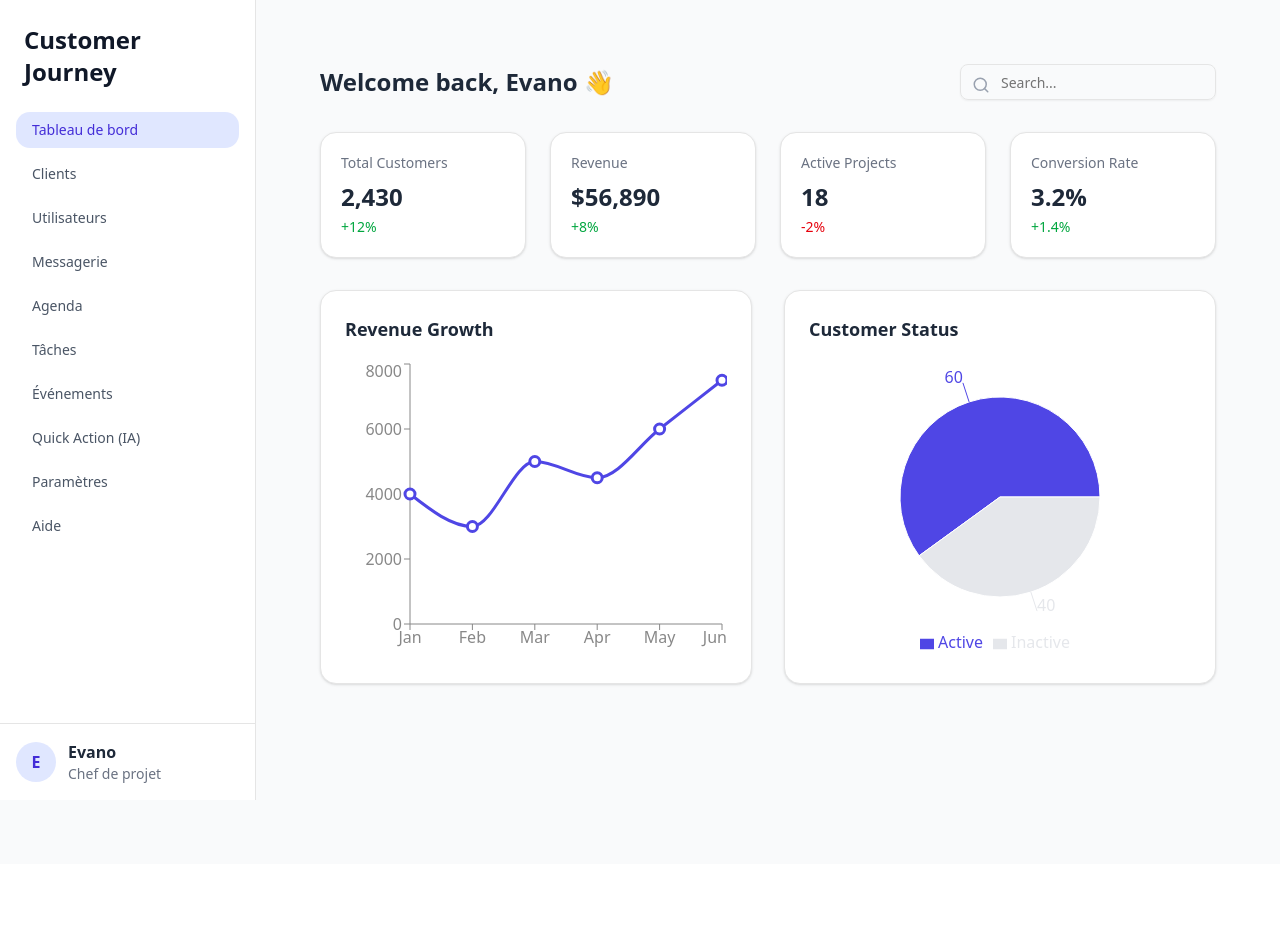
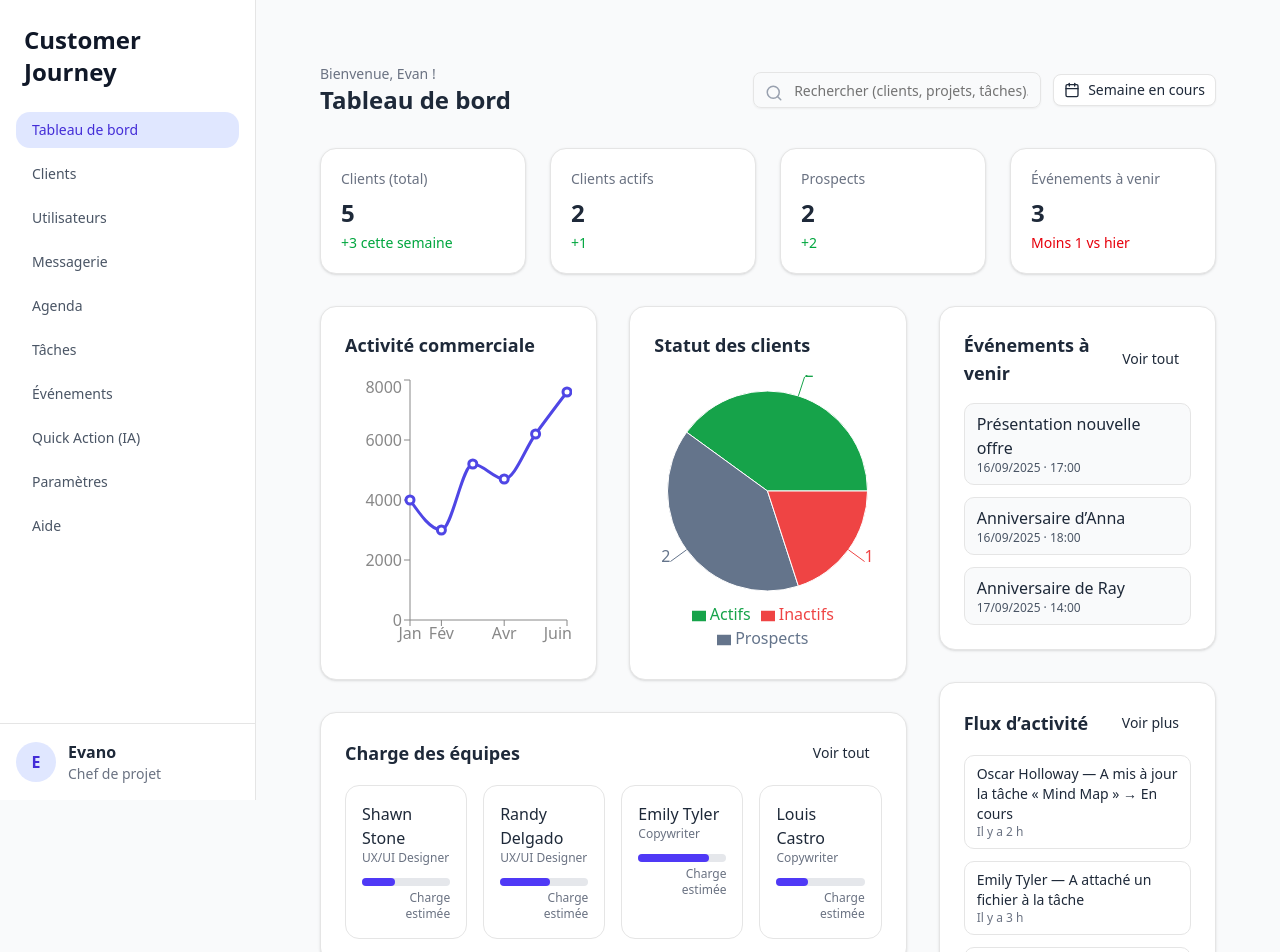
Before and after one commit to ismailAchibat/customer-journey, a Next.js app: page /dashboard in a window 1280 px wide. Shown: the top 952 px of the page. Before the commit the page ends 864 px from the top, so only its background shows below. Built offline with nearby package versions, Linux system fonts and the light colour scheme.

Commit message:
Dashboard mise à jour

```diff
--- a/app/dashboard/page.tsx
+++ b/app/dashboard/page.tsx
@@ -1,7 +1,7 @@
 "use client";
 
-import { useState } from "react";
-import { Search, ChevronDown } from "lucide-react";
+import { useMemo, useState } from "react";
+import { Search, Calendar as CalIcon } from "lucide-react";
 import { Button } from "@/components/ui/button";
 import { Input } from "@/components/ui/input";
 import {
@@ -17,96 +17,140 @@ import {
   Legend,
 } from "recharts";
 
+/* ---------------------------------------------
+   MOCKS alignés avec la base
+----------------------------------------------*/
+// Clients (status: prospect | actif | inactif)
+const CLIENTS = [
+  { id: "CL-001", status: "actif" },
+  { id: "CL-002", status: "prospect" },
+  { id: "CL-003", status: "inactif" },
+  { id: "CL-004", status: "actif" },
+  { id: "CL-005", status: "prospect" },
+] as const;
+
+// Users
+const USERS = [
+  { id: "U-001", displayName: "Shawn Stone", team_role: "UX/UI Designer" },
+  { id: "U-002", displayName: "Randy Delgado", team_role: "UX/UI Designer" },
+  { id: "U-003", displayName: "Emily Tyler", team_role: "Copywriter" },
+  { id: "U-004", displayName: "Louis Castro", team_role: "Copywriter" },
+];
+
+// Calendar
+const EVENTS = [
+  { id: "EV-001", subject: "Présentation nouvelle offre", date: "2025-09-16", time: "17:00" },
+  { id: "EV-002", subject: "Anniversaire d’Anna", date: "2025-09-16", time: "18:00" },
+  { id: "EV-003", subject: "Anniversaire de Ray", date: "2025-09-17", time: "14:00" },
+];
+
+// Chat / Activity
+const ACTIVITY = [
+  { id: "A1", who: "Oscar Holloway", text: "A mis à jour la tâche « Mind Map » → En cours", when: "Il y a 2 h" },
+  { id: "A2", who: "Emily Tyler", text: "A attaché un fichier à la tâche", when: "Il y a 3 h" },
+  { id: "A3", who: "Emily Tyler", text: "A changé le statut de « Mind Map » → Terminé", when: "Hier" },
+];
+
+/* --------------------------------------------- */
+
 export default function Dashboard() {
   const [search, setSearch] = useState("");
 
-  // Exemple de données de chart
+  // Exemples de KPIs (dérivés des mocks)
+  const totalClients = CLIENTS.length;
+  const actifs = CLIENTS.filter((c) => c.status === "actif").length;
+  const prospects = CLIENTS.filter((c) => c.status === "prospect").length;
+
+  // Courbe: pipeline / revenus (exemple)
   const revenueData = [
-    { month: "Jan", revenue: 4000 },
-    { month: "Feb", revenue: 3000 },
-    { month: "Mar", revenue: 5000 },
-    { month: "Apr", revenue: 4500 },
-    { month: "May", revenue: 6000 },
-    { month: "Jun", revenue: 7500 },
+    { month: "Jan", amount: 4000 },
+    { month: "Fév", amount: 3000 },
+    { month: "Mar", amount: 5200 },
+    { month: "Avr", amount: 4700 },
+    { month: "Mai", amount: 6200 },
+    { month: "Juin", amount: 7600 },
   ];
 
-  const customerStatusData = [
-    { name: "Active", value: 60 },
-    { name: "Inactive", value: 40 },
-  ];
+  // Pie: statut des clients
+  const customerStatusData = useMemo(
+    () => [
+      { name: "Actifs", value: actifs },
+      { name: "Prospects", value: prospects },
+      { name: "Inactifs", value: totalClients - actifs - prospects },
+    ],
+    [actifs, prospects, totalClients]
+  );
 
-  const COLORS = ["#4F46E5", "#E5E7EB"];
+  const COLORS = ["#16A34A", "#64748B", "#EF4444"]; // green, slate, red
 
   return (
     <div className="flex min-h-screen bg-gray-50 text-gray-800">
-
-
-      {/* Main */}
+      {/* Contenu principal */}
       <main className="flex-1 p-8">
         {/* Header */}
-        <div className="flex justify-between items-center mb-8">
-          <h1 className="text-2xl font-semibold">
-            Welcome back, Evano 👋
-          </h1>
+        <div className="mb-8 flex items-center justify-between">
+          <div>
+            <p className="text-sm text-gray-500">Bienvenue, Evan !</p>
+            <h1 className="text-2xl font-semibold">Tableau de bord</h1>
+          </div>
 
-          <div className="relative w-64">
+          <div className="flex items-center gap-3">
+            <div className="relative w-72">
               <Search className="absolute left-3 top-3 text-gray-400" size={18} />
               <Input
                 type="text"
-              placeholder="Search..."
+                placeholder="Rechercher (clients, projets, tâches)…"
                 value={search}
                 onChange={(e) => setSearch(e.target.value)}
                 className="pl-10"
               />
             </div>
+            <Button variant="outline" size="sm" className="gap-2">
+              <CalIcon className="h-4 w-4" />
+              Semaine en cours
+            </Button>
+          </div>
         </div>
 
-        {/* Top cards */}
-        <div className="grid grid-cols-1 sm:grid-cols-2 lg:grid-cols-4 gap-6 mb-8">
-          <StatCard title="Total Customers" value="2,430" change="+12%" />
-          <StatCard title="Revenue" value="$56,890" change="+8%" />
-          <StatCard title="Active Projects" value="18" change="-2%" />
-          <StatCard title="Conversion Rate" value="3.2%" change="+1.4%" />
+        {/* KPIs */}
+        <div className="mb-8 grid grid-cols-1 gap-6 sm:grid-cols-2 lg:grid-cols-4">
+          <StatCard title="Clients (total)" value={String(totalClients)} change="+3 cette semaine" />
+          <StatCard title="Clients actifs" value={String(actifs)} change="+1" />
+          <StatCard title="Prospects" value={String(prospects)} change="+2" />
+          <StatCard title="Événements à venir" value={String(EVENTS.length)} change="Moins 1 vs hier" />
         </div>
 
-        {/* Charts section */}
-        <div className="grid grid-cols-1 lg:grid-cols-2 gap-8">
-          {/* Revenue line chart */}
-          <div className="bg-white rounded-2xl p-6 shadow-sm border">
-            <h2 className="font-semibold text-lg mb-4">Revenue Growth</h2>
-            <ResponsiveContainer width="100%" height={300}>
+        {/* Charts + colonnes droites comme sur la maquette */}
+        <div className="grid grid-cols-1 gap-8 xl:grid-cols-3">
+          {/* Colonne charts (x2) */}
+          <div className="xl:col-span-2 grid grid-cols-1 gap-8 lg:grid-cols-2">
+            {/* Courbe */}
+            <div className="rounded-2xl border bg-white p-6 shadow-sm">
+              <h2 className="mb-4 text-lg font-semibold">Activité commerciale</h2>
+              <ResponsiveContainer width="100%" height={280}>
                 <LineChart data={revenueData}>
                   <XAxis dataKey="month" stroke="#888" />
                   <YAxis stroke="#888" />
                   <Tooltip />
                   <Line
                     type="monotone"
-                  dataKey="revenue"
+                    dataKey="amount"
                     stroke="#4F46E5"
                     strokeWidth={3}
-                  dot={{ r: 5 }}
+                    dot={{ r: 4 }}
                   />
                 </LineChart>
               </ResponsiveContainer>
             </div>
 
-          {/* Pie chart */}
-          <div className="bg-white rounded-2xl p-6 shadow-sm border">
-            <h2 className="font-semibold text-lg mb-4">Customer Status</h2>
-            <ResponsiveContainer width="100%" height={300}>
+            {/* Camembert */}
+            <div className="rounded-2xl border bg-white p-6 shadow-sm">
+              <h2 className="mb-4 text-lg font-semibold">Statut des clients</h2>
+              <ResponsiveContainer width="100%" height={280}>
                 <PieChart>
-                <Pie
-                  data={customerStatusData}
-                  dataKey="value"
-                  nameKey="name"
-                  outerRadius={100}
-                  label
-                >
-                  {customerStatusData.map((entry, index) => (
-                    <Cell
-                      key={`cell-${index}`}
-                      fill={COLORS[index % COLORS.length]}
-                    />
+                  <Pie data={customerStatusData} dataKey="value" nameKey="name" outerRadius={100} label>
+                    {customerStatusData.map((_, i) => (
+                      <Cell key={i} fill={COLORS[i % COLORS.length]} />
                     ))}
                   </Pie>
                   <Tooltip />
@@ -114,30 +158,95 @@ export default function Dashboard() {
                 </PieChart>
               </ResponsiveContainer>
             </div>
+
+            {/* Workload (cartes membres) */}
+            <div className="rounded-2xl border bg-white p-6 shadow-sm lg:col-span-2">
+              <div className="mb-4 flex items-center justify-between">
+                <h2 className="text-lg font-semibold">Charge des équipes</h2>
+                <Button variant="ghost" size="sm">Voir tout</Button>
+              </div>
+              <div className="grid grid-cols-2 gap-4 md:grid-cols-4">
+                {USERS.map((u) => (
+                  <div key={u.id} className="rounded-xl border p-4">
+                    <div className="font-medium">{u.displayName}</div>
+                    <div className="text-xs text-gray-500">{u.team_role}</div>
+                    <div className="mt-3 h-2 w-full rounded-full bg-gray-200">
+                      <div className="h-2 rounded-full bg-indigo-600" style={{ width: `${30 + Math.random() * 60}%` }} />
+                    </div>
+                    <div className="mt-1 text-right text-xs text-gray-500">Charge estimée</div>
+                  </div>
+                ))}
+              </div>
+            </div>
+
+            {/* Projets (liste compacte – style Woorkroom) */}
+            <div className="rounded-2xl border bg-white p-6 shadow-sm lg:col-span-2">
+              <div className="mb-4 flex items-center justify-between">
+                <h2 className="text-lg font-semibold">Projets</h2>
+                <Button variant="ghost" size="sm">Voir tout</Button>
+              </div>
+              <ul className="divide-y">
+                {[
+                  { id: "PRJ001265", name: "Medical App (iOS native)", tasks: 34, active: 13 },
+                  { id: "PRJ001221", name: "Food Delivery Service", tasks: 50, active: 24 },
+                  { id: "PRJ001260", name: "Food Delivery Service", tasks: 23, active: 20 },
+                ].map((p) => (
+                  <li key={p.id} className="flex items-center justify-between py-3">
+                    <div className="min-w-0">
+                      <div className="truncate font-medium">{p.name}</div>
+                      <div className="text-xs text-gray-500">ID {p.id}</div>
+                    </div>
+                    <div className="text-right text-sm text-gray-600">
+                      <div>Toutes les tâches: <span className="font-medium text-gray-900">{p.tasks}</span></div>
+                      <div>Tâches actives: <span className="font-medium text-gray-900">{p.active}</span></div>
+                    </div>
+                  </li>
+                ))}
+              </ul>
+            </div>
+          </div>
+
+          {/* Colonne droite : événements + activité */}
+          <div className="flex flex-col gap-8">
+            {/* Événements à venir */}
+            <div className="rounded-2xl border bg-white p-6 shadow-sm">
+              <div className="mb-4 flex items-center justify-between">
+                <h2 className="text-lg font-semibold">Événements à venir</h2>
+                <Button variant="ghost" size="sm">Voir tout</Button>
+              </div>
+              <ul className="space-y-3">
+                {EVENTS.map((e) => (
+                  <li key={e.id} className="rounded-lg border bg-gray-50 px-3 py-2">
+                    <div className="font-medium">{e.subject}</div>
+                    <div className="text-xs text-gray-600">
+                      {new Date(e.date).toLocaleDateString("fr-FR")} · {e.time}
+                    </div>
+                  </li>
+                ))}
+              </ul>
+            </div>
+
+            {/* Flux d’activité */}
+            <div className="rounded-2xl border bg-white p-6 shadow-sm">
+              <div className="mb-4 flex items-center justify-between">
+                <h2 className="text-lg font-semibold">Flux d’activité</h2>
+                <Button variant="ghost" size="sm">Voir plus</Button>
+              </div>
+              <ul className="space-y-3">
+                {ACTIVITY.map((a) => (
+                  <li key={a.id} className="rounded-lg border px-3 py-2">
+                    <div className="text-sm">
+                      <span className="font-medium">{a.who}</span> — {a.text}
+                    </div>
+                    <div className="text-xs text-gray-500">{a.when}</div>
+                  </li>
+                ))}
+              </ul>
+            </div>
+          </div>
         </div>
       </main>
     </div>
-  );
-}
-
-/* ----- Sidebar Item Component ----- */
-function SidebarItem({
-  label,
-  active = false,
-}: {
-  label: string;
-  active?: boolean;
-}) {
-  return (
-    <button
-      className={`flex w-full px-4 py-2 rounded-xl text-sm font-medium transition ${
-        active
-          ? "bg-indigo-100 text-indigo-700"
-          : "text-gray-600 hover:bg-gray-100"
-      }`}
-    >
-      {label}
-    </button>
   );
 }
 
@@ -151,16 +260,12 @@ function StatCard({
   value: string;
   change: string;
 }) {
-  const positive = change.startsWith("+");
+  const positive = change.trim().startsWith("+");
   return (
-    <div className="bg-white border rounded-2xl p-5 shadow-sm">
+    <div className="rounded-2xl border bg-white p-5 shadow-sm">
       <p className="text-sm text-gray-500">{title}</p>
-      <h3 className="text-2xl font-semibold mt-2">{value}</h3>
-      <p
-        className={`text-sm mt-1 ${
-          positive ? "text-green-600" : "text-red-600"
-        }`}
-      >
+      <h3 className="mt-2 text-2xl font-semibold">{value}</h3>
+      <p className={`mt-1 text-sm ${positive ? "text-green-600" : "text-red-600"}`}>
         {change}
       </p>
     </div>
--- a/components/shared/sidebar.tsx
+++ b/components/shared/sidebar.tsx
@@ -16,7 +16,7 @@ const Sidebar = () => {
     { label: "Agenda", path: "/agenda" },
     { label: "Tâches", path: "/tasks" },
     { label: "Événements", path: "/events" },
-    { label: "Quick Action (IA)", path: "/quick-action" },
+    { label: "Quick Action (IA)", path: "/ai-assistant" },
     { label: "Paramètres", path: "/settings" },
     { label: "Aide", path: "/help" },
   ];
@@ -73,8 +73,8 @@ function SidebarItem({
     <button
       onClick={onClick}
       className={`flex w-full px-4 py-2 rounded-xl text-sm font-medium transition ${active
-          ? "bg-indigo-100 text-indigo-700"
-          : "text-gray-600 hover:bg-gray-100"
+        ? "bg-indigo-100 text-indigo-700"
+        : "text-gray-600 hover:bg-gray-100"
         }`}
     >
       {label}
```
Lines whose indentation alone changed are shown as unchanged.
